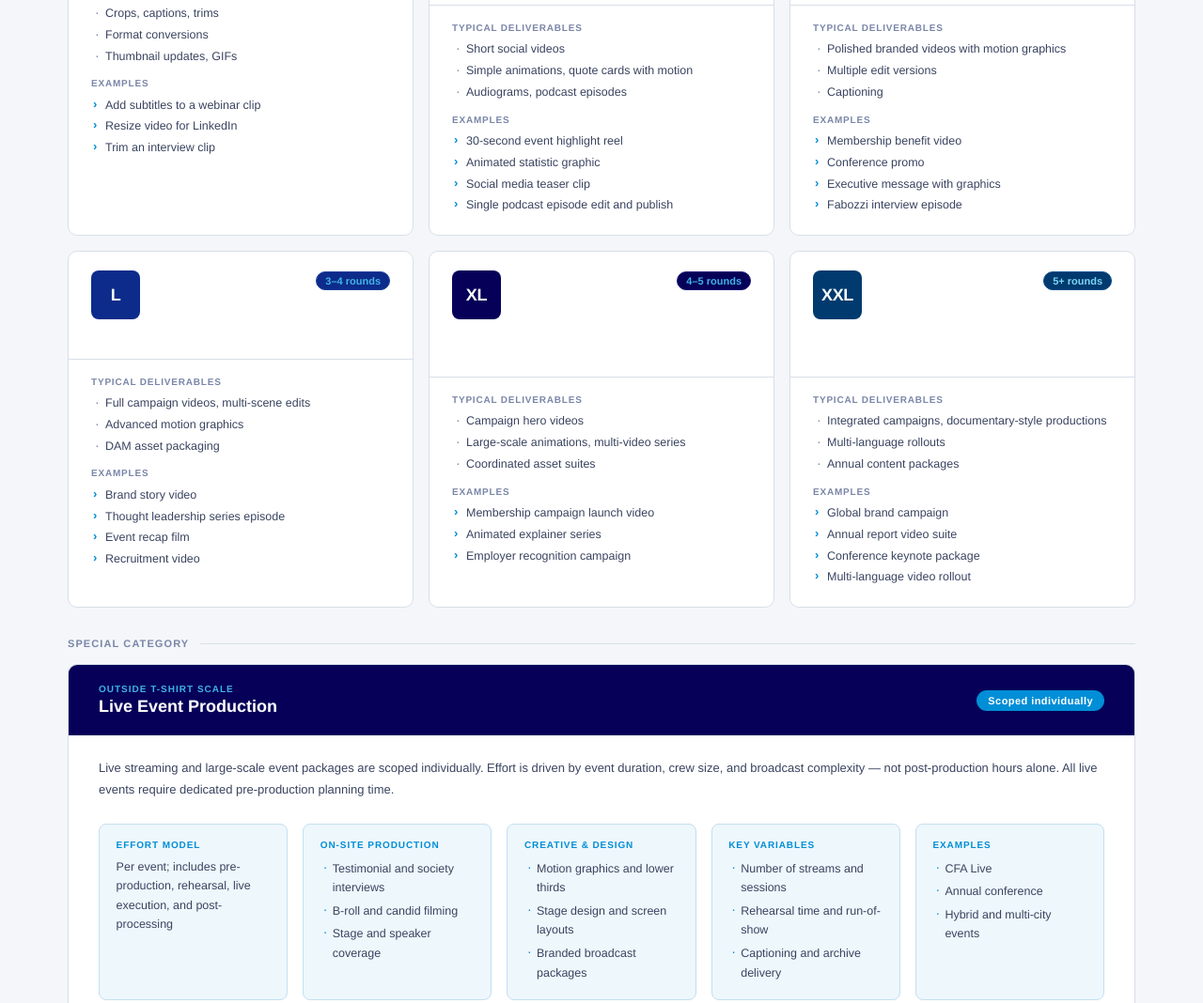
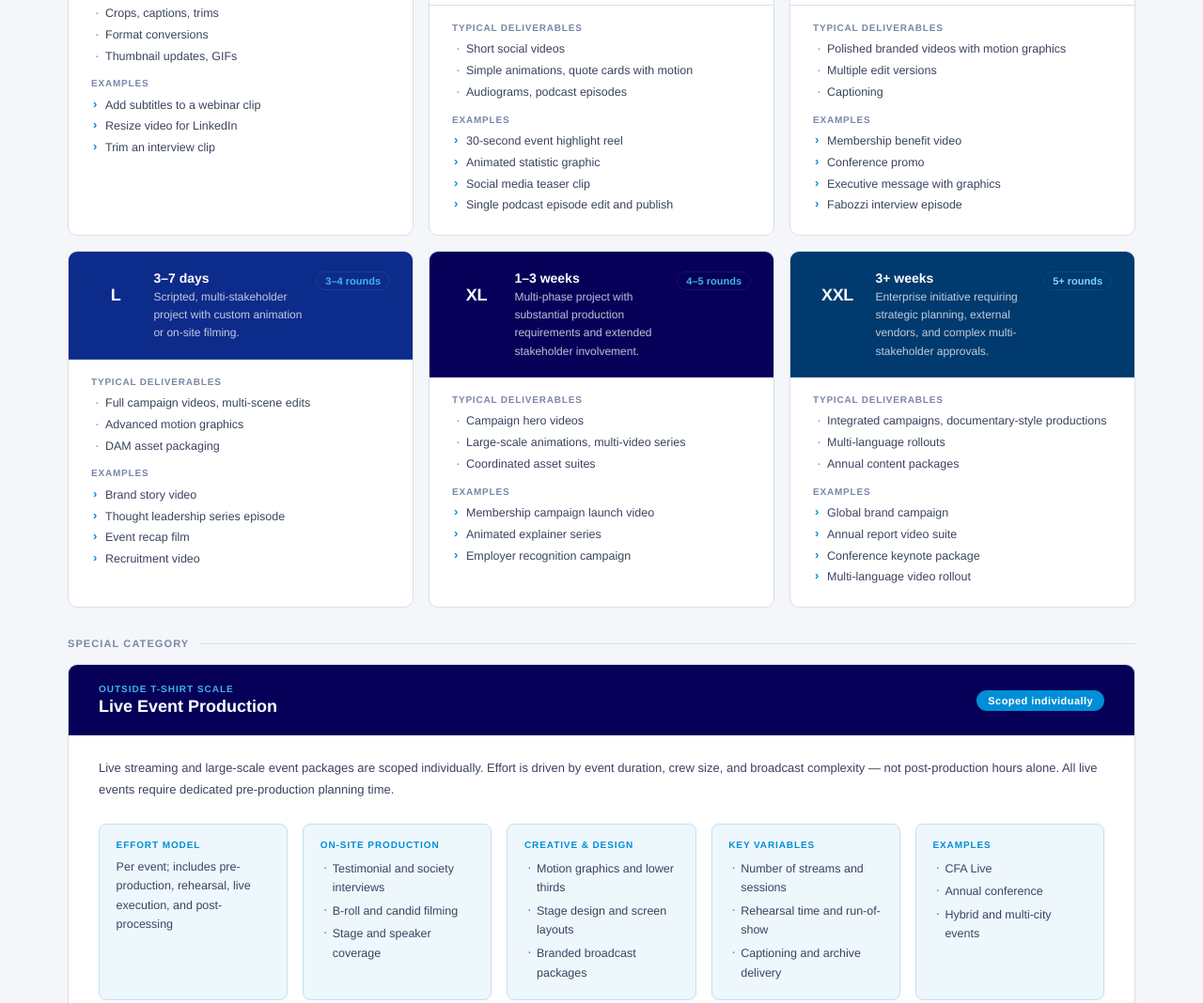
Before and after one commit to mitchforst-design/multimedia-sizing-guide, a plain HTML site: page index.html in a window 1280 px wide. Shown: the part 768-1836 px from the top of the page at 94% size. Drawn offline with Linux system fonts and the light colour scheme; a web font is replaced by a local one.

Commit message:
Update index.html

```diff
--- a/index.html
+++ b/index.html
@@ -280,6 +280,11 @@
     font-size: 13px; line-height: 1.3;
     font-weight: 700;
   }
+
+  /* dark card tops for L, XL, XXL */
+  .l  .card-top { background: var(--l-bg); border-bottom-color: rgba(255,255,255,0.15); }
+  .xl .card-top { background: var(--xl-bg); border-bottom-color: rgba(255,255,255,0.15); }
+  .xxl .card-top { background: var(--xxl-bg); border-bottom-color: rgba(255,255,255,0.15); }
 
   /* size-specific colors */
   .xs .size-pill  { background: var(--xs-bg); color: var(--xs-ink); }
```
